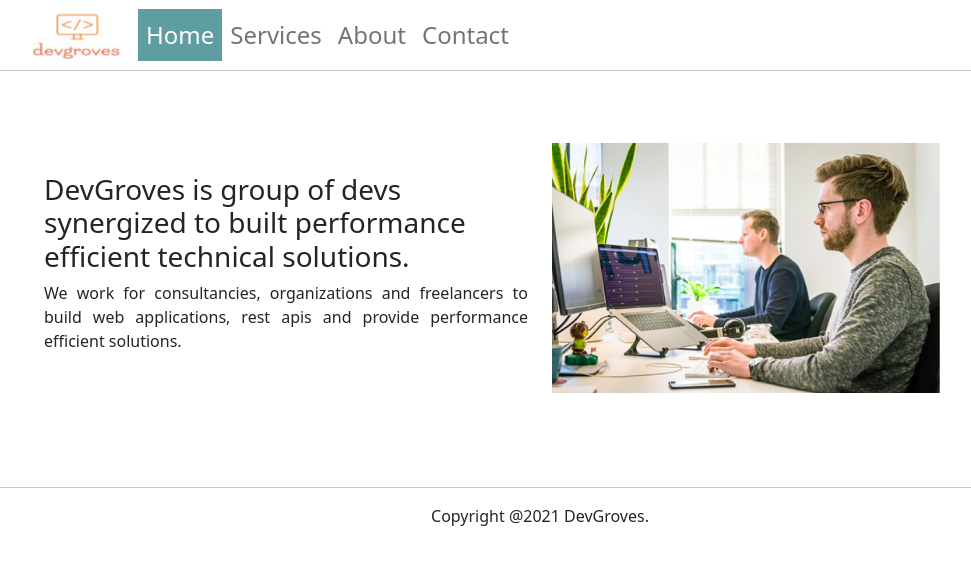
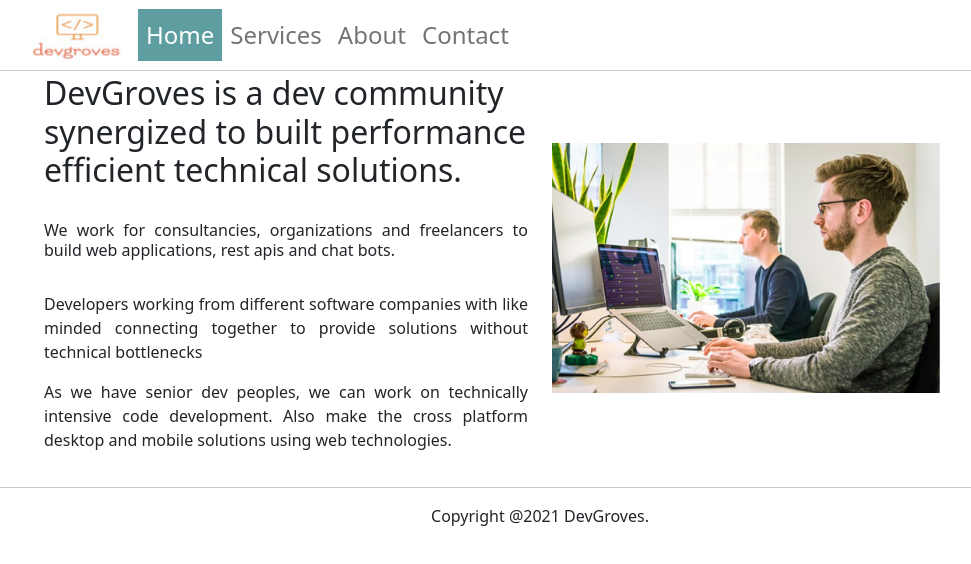
Before and after one commit to devgroves/consultingtemplatebynextjs, a Next.js app: page / in a window 1280 px wide. Shown: the top 564 px of the page, without its empty margins (100-1071 px from the left). Built offline with nearby package versions, Linux system fonts and the light colour scheme.

Commit message:
Added content for home and services page

```diff
--- a/pages/index.js
+++ b/pages/index.js
@@ -14,18 +14,23 @@ export default function Home() {
         <link rel="icon" href="favicon.ico" type="image/x-icon" />
         <meta
           name="description"
-          content="We work for consultancies, organizations and freelancers to build web applications, rest apis and provide performance efficient solutions."
+          content="We work for consultancies, organizations and freelancers to build web applications, rest apis and chat bots."
         />
       </Head>
       <Header />
       <Container>
         <Row className="center container-height">
-          <Col md={6} sm={12}>
-            <h3>DevGroves is group of devs synergized to built performance efficient technical solutions.</h3>
+          <Col className="zeropadding" md={6} sm={12}>
+            <h2>DevGroves is a dev community synergized to built performance efficient technical solutions.</h2>
+            <br/>
+            <h6 style={{ textAlign: "justify" }}>
+              We work for consultancies, organizations and freelancers to build web applications, rest apis and
+              chat bots.</h6>
+            <br/>
             <p style={{ textAlign: "justify" }}>
-              We work for consultancies, organizations and freelancers to build web applications, rest apis and provide
-              performance efficient solutions.
-            </p>
+              Developers working from different software companies with like minded connecting together to provide solutions without technical bottlenecks</p>
+            <p style={{ textAlign: "justify" }}>
+              As we have senior dev peoples, we can work on technically intensive code development. Also make the cross platform desktop and mobile solutions using web technologies.</p>
           </Col>
           <Col md={6} sm={12}>
             <Image src={Image1} alt="Picture of the author" className="img-fluid" height={250} />
--- a/styles/common.css
+++ b/styles/common.css
@@ -17,6 +17,10 @@
   background-color: white;
   height: 70px;
   margin: 0 50px;
+  padding: 0;
+}
+
+.zeropadding {
   padding: 0;
 }
 
@@ -48,3 +52,7 @@ img.brandlogo {
 .zeroMargin {
   margin: 0;
 }
+
+ul li {
+  margin-bottom: 5px;
+}
```
Also changed, not shown: pages/services.jsx (+6 -5 lines).
